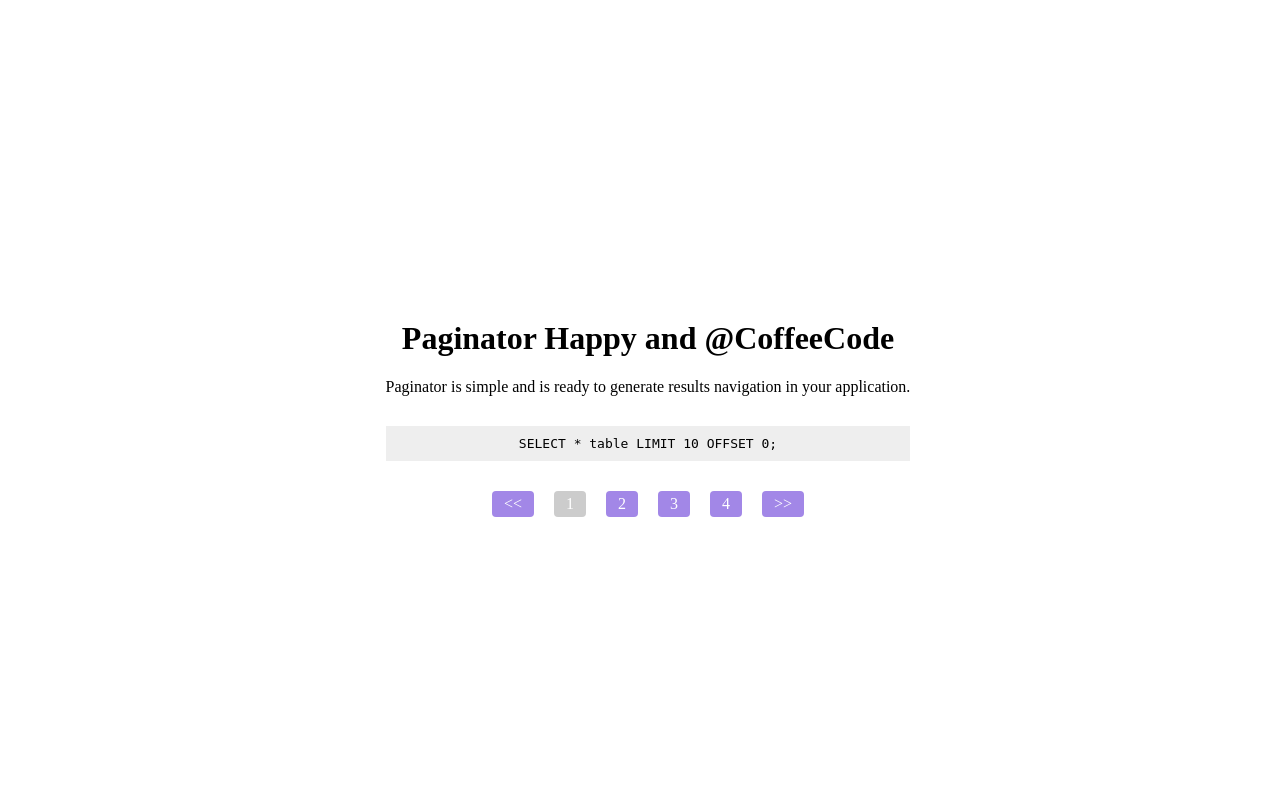
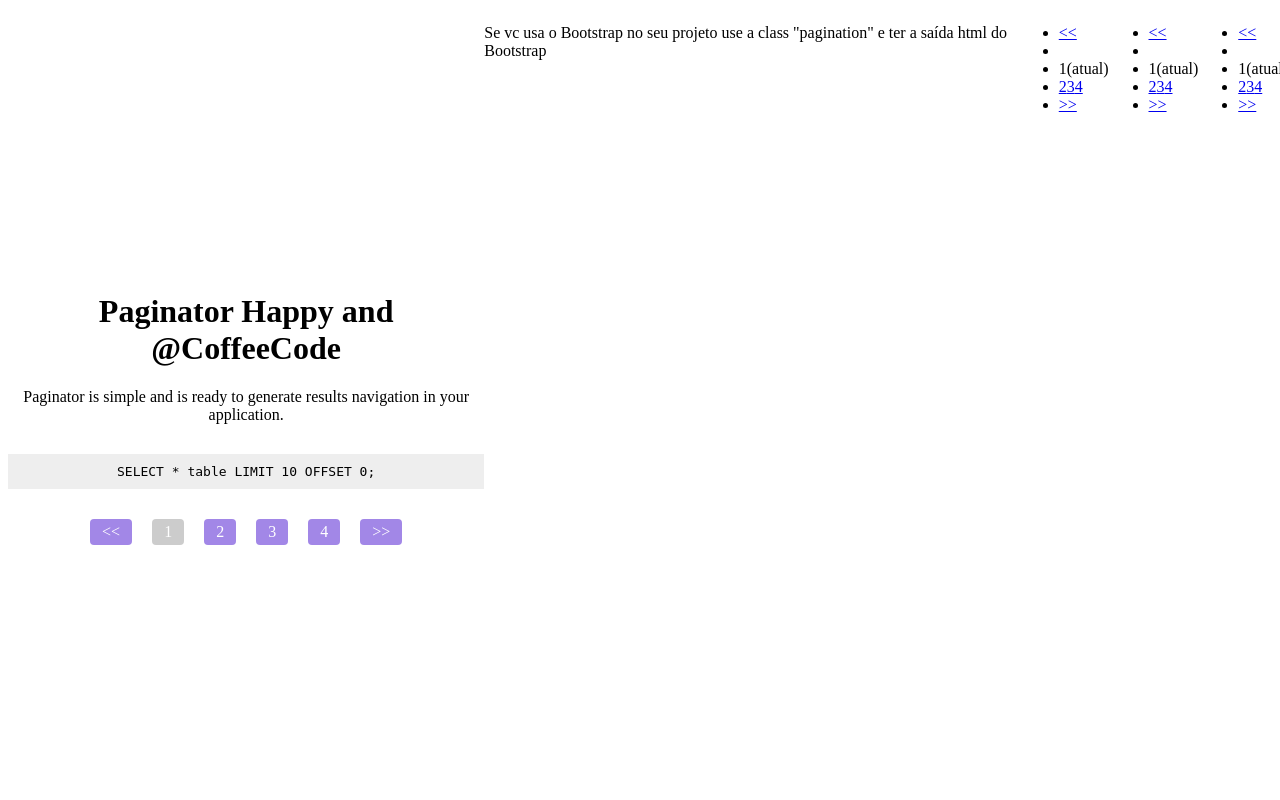
Before and after one commit to robsonvleite/paginator, a PHP site: page /example/index.php in a window 1280 px wide. Run offline with PHP 8.4, Linux system fonts and the light colour scheme.

Commit message:
feature que ao adicinar a classe pagination ao método render() altera a saída html para o padrão do Bootstrap

```diff
--- a/example/index.php
+++ b/example/index.php
@@ -9,6 +9,7 @@ $pager->pager(100, 10, $page);
 
 ?>
 <link rel="stylesheet" href="style.css"/>
+<link rel="https://stackpath.bootstrapcdn.com/bootstrap/4.3.1/css/bootstrap.min.css" href="style.css"/>
 
 <div class="container">
     <h1><?= $title; ?></h1>
@@ -17,3 +18,11 @@ $pager->pager(100, 10, $page);
 
     <?= $pager->render(); ?>
 </div>
+
+<p>Se vc usa o Bootstrap no seu projeto use a class "pagination" e ter a saída html do Bootstrap</p>
+<?= $pager->render('pagination'); ?>
+<?= $pager->render('pagination-sm'); ?>
+<?= $pager->render('pagination-lb'); ?>
+
+<script src="https://stackpath.bootstrapcdn.com/bootstrap/4.3.1/js/bootstrap.min.js" integrity="sha384-JjSmVgyd0p3pXB1rRibZUAYoIIy6OrQ6VrjIEaFf/nJGzIxFDsf4x0xIM+B07jRM" crossorigin="anonymous"></script>
+<script src="https://stackpath.bootstrapcdn.com/bootstrap/4.3.1/js/bootstrap.bundle.min.js" integrity="sha384-xrRywqdh3PHs8keKZN+8zzc5TX0GRTLCcmivcbNJWm2rs5C8PRhcEn3czEjhAO9o" crossorigin="anonymous"></script>
--- a/src/Paginator.php
+++ b/src/Paginator.php
@@ -125,6 +125,10 @@ class Paginator
     {
         $this->class = $cssClass;
 
+        if ( strpos(" {$this->class}" ,"pagination")) {
+            return $this->renderHtmlBootstrap();
+        }
+
         if ($this->rows > $this->limit):
             $paginator = "<nav class=\"{$this->class}\">";
             $paginator .= "<a class='{$this->class}_item' title=\"{$this->first[0]}\" href=\"{$this->link}1{$this->hash}\">{$this->first[1]}</a>";
@@ -132,6 +136,38 @@ class Paginator
             $paginator .= "<span class=\"{$this->class}_item {$this->class}_active\">{$this->page}</span>";
             $paginator .= $this->afterPages();
             $paginator .= "<a class='{$this->class}_item' title=\"{$this->last[0]}\" href=\"{$this->link}{$this->pages}{$this->hash}\">{$this->last[1]}</a>";
+            $paginator .= "</nav>";
+            return $paginator;
+        endif;
+
+        return null;
+    }
+
+    /**
+     * @return string|null
+     */
+    private function renderHtmlBootstrap(): ?string
+    {
+        $class = strpos($this->class, "-") ? $this->class : "";
+        if ($this->rows > $this->limit):
+            $paginator = "<nav aria-label='Navegação de página'>";
+            $paginator .= "<ul class='pagination {$class}'>";
+            $paginator .= "<li class='page-item'>";
+            $paginator .= "<a class='page-link' title='{$this->first[0]}' href='{$this->link}1{$this->hash}'>{$this->first[1]}</a>";
+            $paginator .= "</li>";
+            $paginator .= "<li class='page-item'>";
+            $paginator .= str_replace("{$this->class}_item", "page-link", $this->beforePages());
+            $paginator .= "</li>";
+            $paginator .= "<li class='page-item active'>";
+            $paginator .= "<span class='page-link'> {$this->page}<span class='sr-only'>(atual)</span></span>";
+            $paginator .= "</li>";
+            $paginator .= "<li class='page-item'>";
+            $paginator .= str_replace("{$this->class}_item", "page-link", $this->afterPages());
+            $paginator .= "</li>";
+            $paginator .= "<li class='page-item'>";
+            $paginator .= "<a class='page-link' title='{$this->last[0]}' href='{$this->link}{$this->pages}{$this->hash}'>{$this->last[1]}</a>";
+            $paginator .= "</li>";
+            $paginator .= "</ul>";
             $paginator .= "</nav>";
             return $paginator;
         endif;
```
